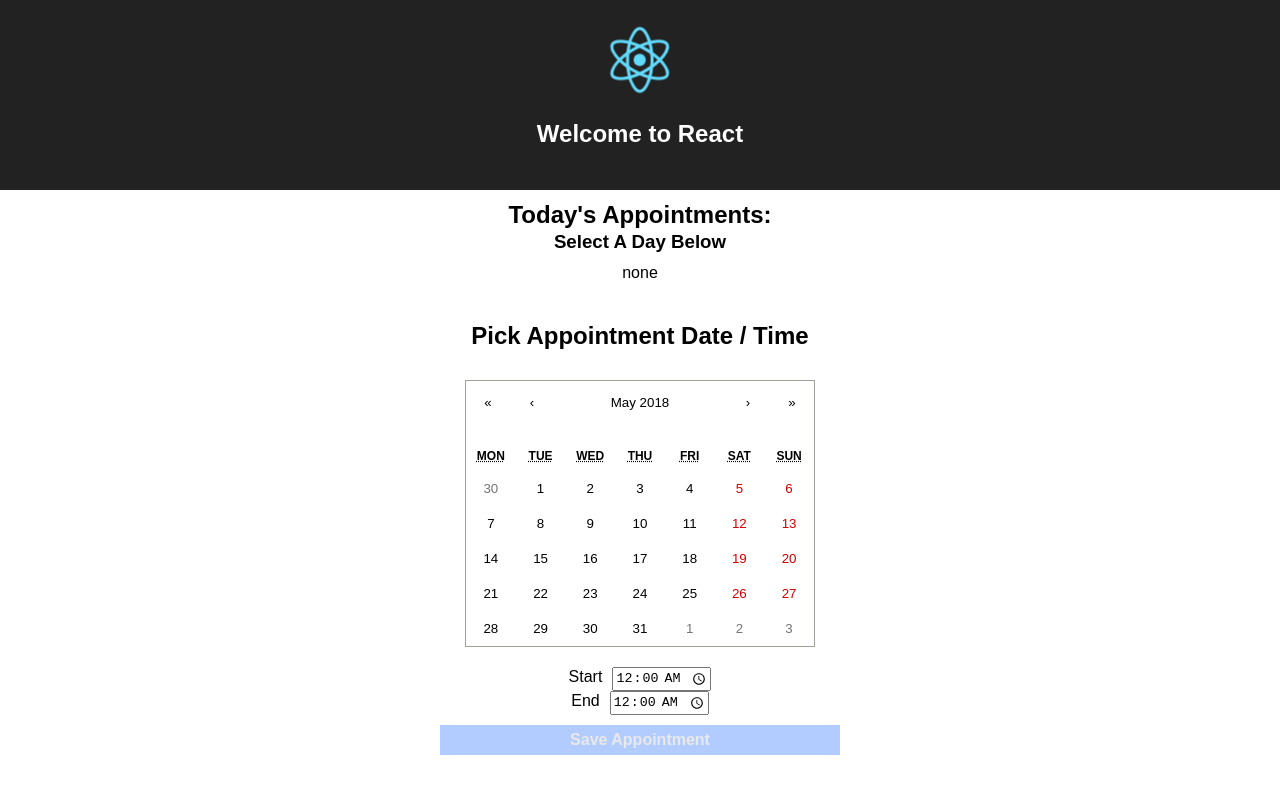
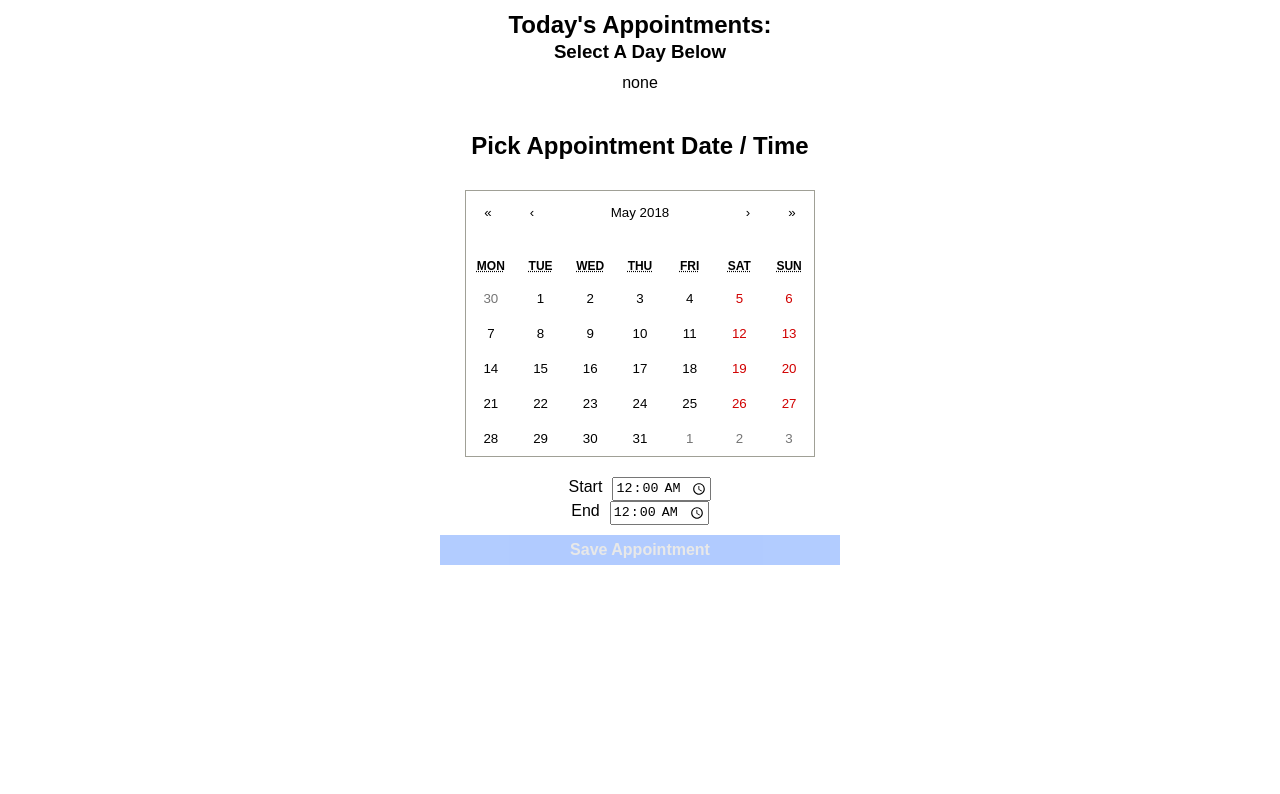
Before and after one commit to davidcoleman007/dr-apt-tool, a React app: page / in a window 1280 px wide. Shown: the top 794 px of the page. Built offline with nearby package versions, Linux system fonts and the light colour scheme.

Commit message:
remove huge react header

```diff
--- a/src/App.js
+++ b/src/App.js
@@ -7,10 +7,6 @@ class App extends Component {
   render() {
     return (
       <div className="App">
-        <header className="App-header">
-          <img src={logo} className="App-logo" alt="logo" />
-          <h1 className="App-title">Welcome to React</h1>
-        </header>
         <section>
           <AppointmentForm/>
         </section>
```
